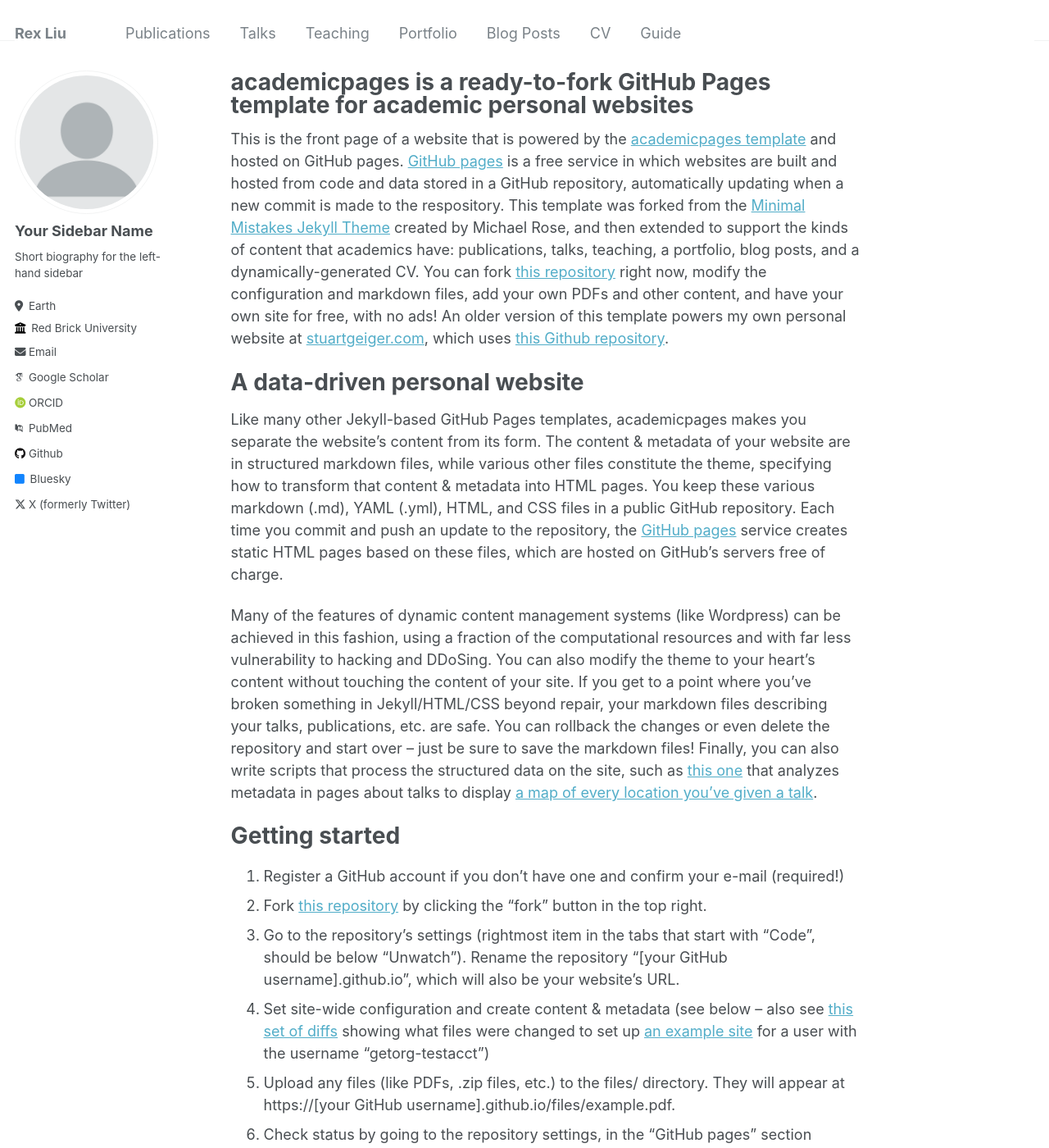
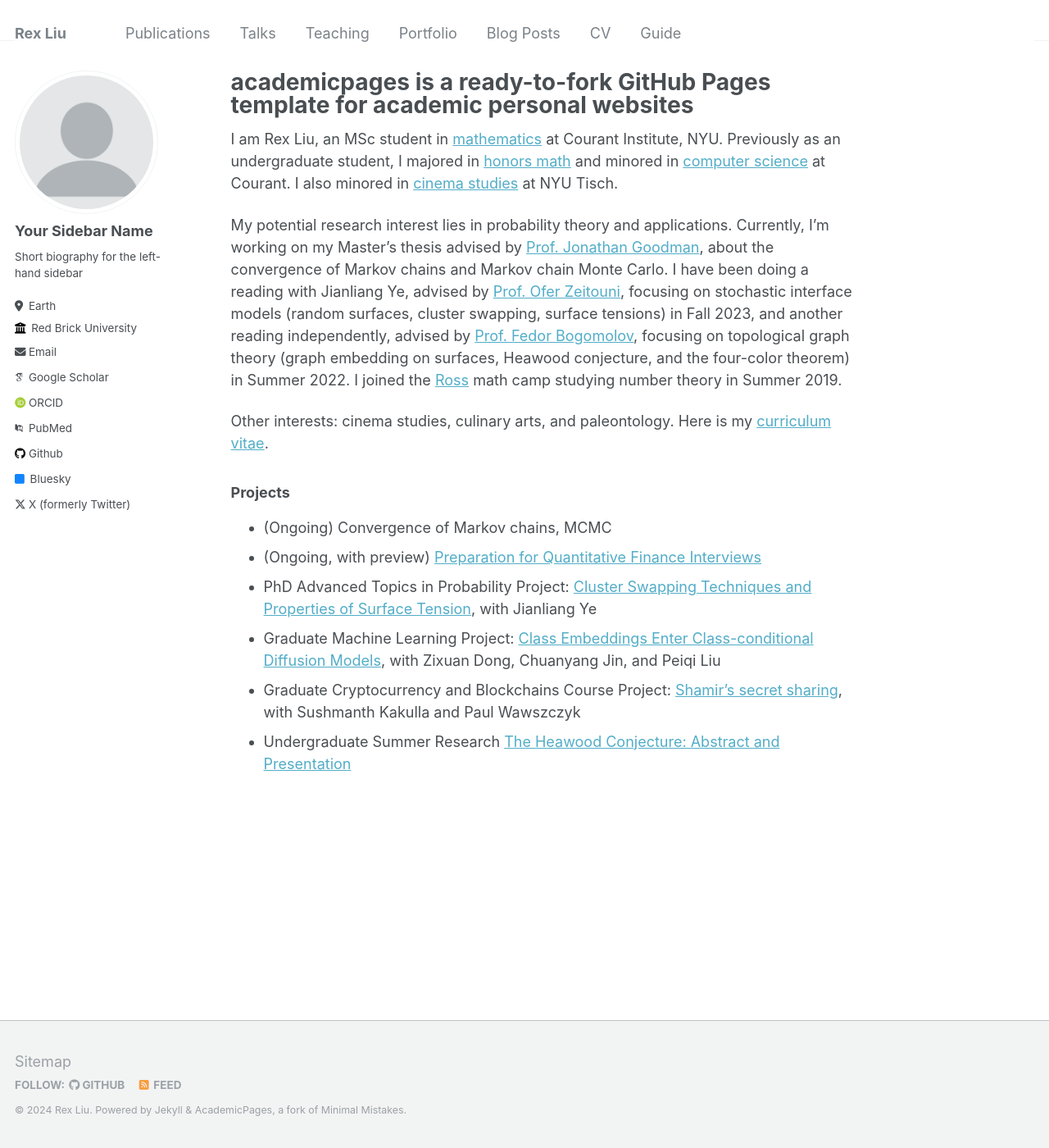
Before and after one commit to RexLiu9/rexliu9.github.io, a Jekyll site: the page built from _pages/about.md, in a window 1280 px wide and 1400 px high. Shown: the whole window at 82% size. Built offline with Jekyll 4.4.1, drawn with Linux system fonts in a browser that asks for light colours; some web fonts are replaced; some of the changed text lies outside the part shown.

Commit message:
Update about.md

```diff
--- a/_pages/about.md
+++ b/_pages/about.md
@@ -7,43 +7,16 @@ redirect_from:
   - /about.html
 ---
 
-This is the front page of a website that is powered by the [academicpages template](https://github.com/academicpages/academicpages.github.io) and hosted on GitHub pages. [GitHub pages](https://pages.github.com) is a free service in which websites are built and hosted from code and data stored in a GitHub repository, automatically updating when a new commit is made to the respository. This template was forked from the [Minimal Mistakes Jekyll Theme](https://mmistakes.github.io/minimal-mistakes/) created by Michael Rose, and then extended to support the kinds of content that academics have: publications, talks, teaching, a portfolio, blog posts, and a dynamically-generated CV. You can fork [this repository](https://github.com/academicpages/academicpages.github.io) right now, modify the configuration and markdown files, add your own PDFs and other content, and have your own site for free, with no ads! An older version of this template powers my own personal website at [stuartgeiger.com](http://stuartgeiger.com), which uses [this Github repository](https://github.com/staeiou/staeiou.github.io).
+I am Rex Liu, an MSc student in [mathematics](https://math.nyu.edu/dynamic/graduate/ms-gsas/ms-mathematics/) at Courant Institute, NYU. Previously as an undergraduate student, I majored in [honors math](https://math.nyu.edu/dynamic/undergrad/ba-cas/majors-minors/honors-programs/#honors-math-major) and minored in [computer science](https://cs.nyu.edu/home/undergrad/minor_programs.html) at Courant. I also minored in [cinema studies](https://tisch.nyu.edu/cinema-studies) at NYU Tisch.
 
-A data-driven personal website
-======
-Like many other Jekyll-based GitHub Pages templates, academicpages makes you separate the website's content from its form. The content & metadata of your website are in structured markdown files, while various other files constitute the theme, specifying how to transform that content & metadata into HTML pages. You keep these various markdown (.md), YAML (.yml), HTML, and CSS files in a public GitHub repository. Each time you commit and push an update to the repository, the [GitHub pages](https://pages.github.com/) service creates static HTML pages based on these files, which are hosted on GitHub's servers free of charge.
+My potential research interest lies in probability theory and applications. Currently, I'm working on my Master's thesis advised by [Prof. Jonathan Goodman](https://math.nyu.edu/~goodman/), about the convergence of Markov chains and Markov chain Monte Carlo. I have been doing a reading with Jianliang Ye, advised by [Prof. Ofer Zeitouni](https://www.wisdom.weizmann.ac.il/~zeitouni/), focusing on stochastic interface models (random surfaces, cluster swapping, surface tensions) in Fall 2023, and another reading independently, advised by [Prof. Fedor Bogomolov](https://math.nyu.edu/people/profiles/BOGOMOLOV_Fedor.html), focusing on topological graph theory (graph embedding on surfaces, Heawood conjecture, and the four-color theorem) in Summer 2022. I joined the [Ross](https://rossprogram.org/) math camp studying number theory in Summer 2019.
 
-Many of the features of dynamic content management systems (like Wordpress) can be achieved in this fashion, using a fraction of the computational resources and with far less vulnerability to hacking and DDoSing. You can also modify the theme to your heart's content without touching the content of your site. If you get to a point where you've broken something in Jekyll/HTML/CSS beyond repair, your markdown files describing your talks, publications, etc. are safe. You can rollback the changes or even delete the repository and start over -- just be sure to save the markdown files! Finally, you can also write scripts that process the structured data on the site, such as [this one](https://github.com/academicpages/academicpages.github.io/blob/master/talkmap.ipynb) that analyzes metadata in pages about talks to display [a map of every location you've given a talk](https://academicpages.github.io/talkmap.html).
+Other interests: cinema studies, culinary arts, and paleontology. Here is my [curriculum vitae](https://rexliu9.github.io/files/academic_cv_Feb24.pdf).
 
-Getting started
-======
-1. Register a GitHub account if you don't have one and confirm your e-mail (required!)
-1. Fork [this repository](https://github.com/academicpages/academicpages.github.io) by clicking the "fork" button in the top right.
-1. Go to the repository's settings (rightmost item in the tabs that start with "Code", should be below "Unwatch"). Rename the repository "[your GitHub username].github.io", which will also be your website's URL.
-1. Set site-wide configuration and create content & metadata (see below -- also see [this set of diffs](http://archive.is/3TPas) showing what files were changed to set up [an example site](https://getorg-testacct.github.io) for a user with the username "getorg-testacct")
-1. Upload any files (like PDFs, .zip files, etc.) to the files/ directory. They will appear at https://[your GitHub username].github.io/files/example.pdf.
-1. Check status by going to the repository settings, in the "GitHub pages" section
-
-Site-wide configuration
-------
-The main configuration file for the site is in the base directory in [_config.yml](https://github.com/academicpages/academicpages.github.io/blob/master/_config.yml), which defines the content in the sidebars and other site-wide features. You will need to replace the default variables with ones about yourself and your site's github repository. The configuration file for the top menu is in [_data/navigation.yml](https://github.com/academicpages/academicpages.github.io/blob/master/_data/navigation.yml). For example, if you don't have a portfolio or blog posts, you can remove those items from that navigation.yml file to remove them from the header.
-
-Create content & metadata
-------
-For site content, there is one markdown file for each type of content, which are stored in directories like _publications, _talks, _posts, _teaching, or _pages. For example, each talk is a markdown file in the [_talks directory](https://github.com/academicpages/academicpages.github.io/tree/master/_talks). At the top of each markdown file is structured data in YAML about the talk, which the theme will parse to do lots of cool stuff. The same structured data about a talk is used to generate the list of talks on the [Talks page](https://academicpages.github.io/talks), each [individual page](https://academicpages.github.io/talks/2012-03-01-talk-1) for specific talks, the talks section for the [CV page](https://academicpages.github.io/cv), and the [map of places you've given a talk](https://academicpages.github.io/talkmap.html) (if you run this [python file](https://github.com/academicpages/academicpages.github.io/blob/master/talkmap.py) or [Jupyter notebook](https://github.com/academicpages/academicpages.github.io/blob/master/talkmap.ipynb), which creates the HTML for the map based on the contents of the _talks directory).
-
-**Markdown generator**
-
-I have also created [a set of Jupyter notebooks](https://github.com/academicpages/academicpages.github.io/tree/master/markdown_generator
-) that converts a CSV containing structured data about talks or presentations into individual markdown files that will be properly formatted for the academicpages template. The sample CSVs in that directory are the ones I used to create my own personal website at stuartgeiger.com. My usual workflow is that I keep a spreadsheet of my publications and talks, then run the code in these notebooks to generate the markdown files, then commit and push them to the GitHub repository.
-
-How to edit your site's GitHub repository
-------
-Many people use a git client to create files on their local computer and then push them to GitHub's servers. If you are not familiar with git, you can directly edit these configuration and markdown files directly in the github.com interface. Navigate to a file (like [this one](https://github.com/academicpages/academicpages.github.io/blob/master/_talks/2012-03-01-talk-1.md) and click the pencil icon in the top right of the content preview (to the right of the "Raw | Blame | History" buttons). You can delete a file by clicking the trashcan icon to the right of the pencil icon. You can also create new files or upload files by navigating to a directory and clicking the "Create new file" or "Upload files" buttons.
-
-Example: editing a markdown file for a talk
-![Editing a markdown file for a talk](/images/editing-talk.png)
-
-For more info
-------
-More info about configuring academicpages can be found in [the guide](https://academicpages.github.io/markdown/). The [guides for the Minimal Mistakes theme](https://mmistakes.github.io/minimal-mistakes/docs/configuration/) (which this theme was forked from) might also be helpful.
+### Projects
++ (Ongoing) Convergence of Markov chains, MCMC
++ (Ongoing, with preview) [Preparation for Quantitative Finance Interviews](https://rexliu9.github.io/files/Quant_Interview_Prep_prev.pdf)
++ PhD Advanced Topics in Probability Project: [Cluster Swapping Techniques and Properties of Surface Tension](https://rexliu9.github.io/files/Properties_of_Surface_Tension.pdf), with Jianliang Ye
++ Graduate Machine Learning Project: [Class Embeddings Enter Class-conditional Diffusion Models](https://rexliu9.github.io/files/ceec_diffusion.pdf), with Zixuan Dong, Chuanyang Jin, and Peiqi Liu
++ Graduate Cryptocurrency and Blockchains Course Project: [Shamir’s secret sharing](https://rexliu9.github.io/files/Shamir’s_secret_sharing.pdf), with Sushmanth Kakulla and Paul Wawszczyk
++ Undergraduate Summer Research [The Heawood Conjecture: Abstract and Presentation](https://rexliu9.github.io/files/sure_slides.pdf)
```
